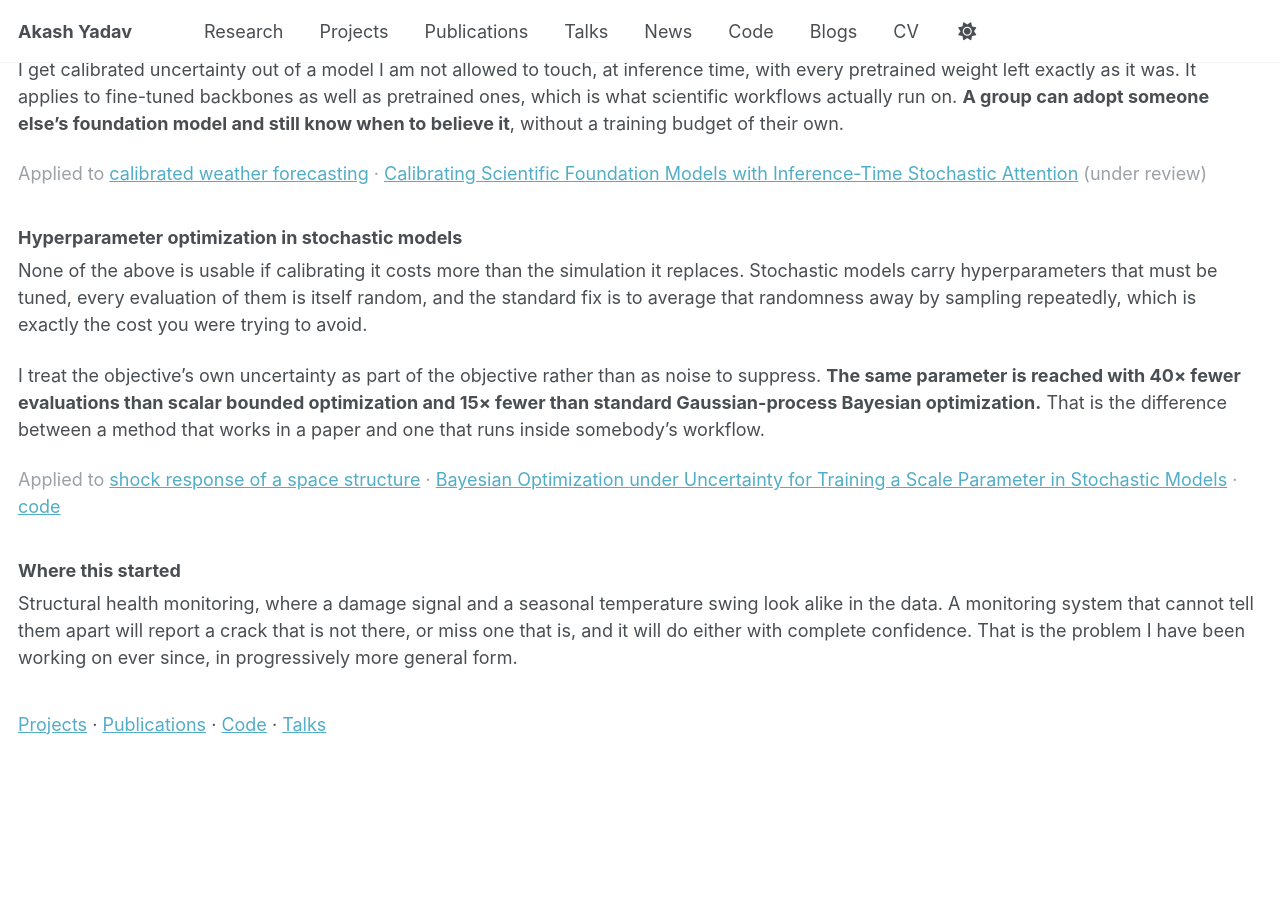
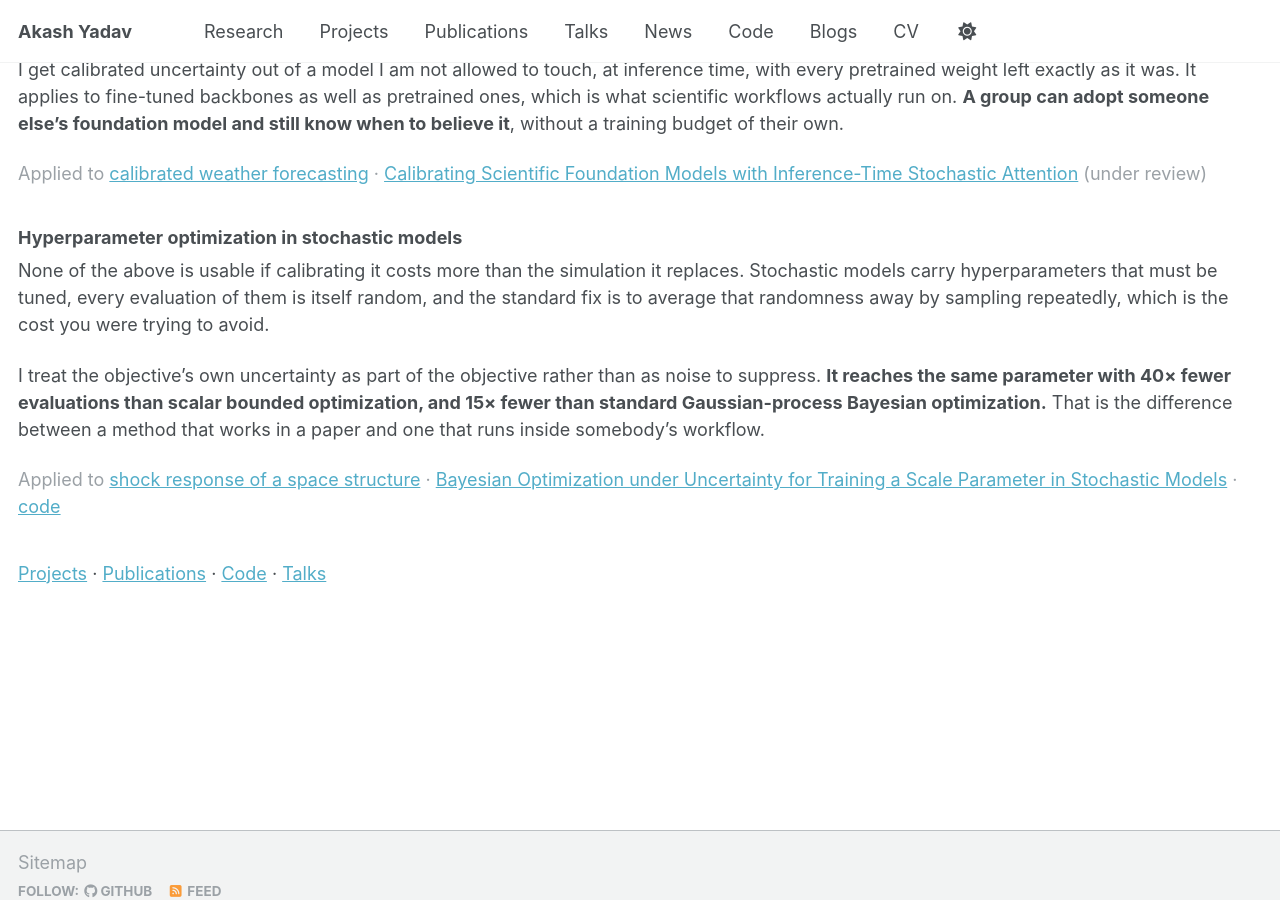
Before and after one commit to akashyadav0210/akashyadav0210.github.io, a Jekyll site: the page built from _pages/research.md, in a window 1280 px wide and 900 px high, scrolled down 1248 px. Built offline with Jekyll 4.4.1, drawn with Linux system fonts in a browser that asks for light colours; some of the changed text lies outside the part shown.

Commit message:
Thorough writing pass: cut duplication, filler and one weak passive
- Remove 'Where this started' from /research/. The homepage already tells the
  structural-health-monitoring origin story in almost the same words, and
  /projects/ now carries that work properly as its own project, so the site
  was telling it three times.
- De-duplicate two sentences that appeared near-verbatim on both /research/
  and /projects/ ('which is what scientific workflows actually run on', and
  'including at locations and quantities never observed').
- Trim filler intensifiers: 'actually' 4 -> 1, 'exactly' 3 -> 1.
- Flip the headline result to active voice. 'The same parameter is reached
  with 40x fewer evaluations' hid the agent in the one sentence where the
  reader most wants to know who did it; now 'It reaches the same parameter
  with 40x fewer evaluations'.

Voice across /research/ and /projects/ is now 10% first-person active and 5%
passive, with the remaining passives in places where the actor is genuinely
irrelevant.

```diff
--- a/_pages/research.md
+++ b/_pages/research.md
@@ -49,20 +49,12 @@ I get calibrated uncertainty out of a model I am not allowed to touch, at infere
 
 ### Hyperparameter optimization in stochastic models
 
-None of the above is usable if calibrating it costs more than the simulation it replaces. Stochastic models carry hyperparameters that must be tuned, every evaluation of them is itself random, and the standard fix is to average that randomness away by sampling repeatedly, which is exactly the cost you were trying to avoid.
+None of the above is usable if calibrating it costs more than the simulation it replaces. Stochastic models carry hyperparameters that must be tuned, every evaluation of them is itself random, and the standard fix is to average that randomness away by sampling repeatedly, which is the cost you were trying to avoid.
 
-I treat the objective's own uncertainty as part of the objective rather than as noise to suppress. **The same parameter is reached with 40× fewer evaluations than scalar bounded optimization and 15× fewer than standard Gaussian-process Bayesian optimization.** That is the difference between a method that works in a paper and one that runs inside somebody's workflow.
+I treat the objective's own uncertainty as part of the objective rather than as noise to suppress. **It reaches the same parameter with 40× fewer evaluations than scalar bounded optimization, and 15× fewer than standard Gaussian-process Bayesian optimization.** That is the difference between a method that works in a paper and one that runs inside somebody's workflow.
 
 <p class="rp-key">Applied to <a href="{{ base_path }}/projects/#space-structure">shock response of a space structure</a> · <a href="https://doi.org/10.1061/AJRUA6.RUENG-1854">Bayesian Optimization under Uncertainty for Training a Scale Parameter in Stochastic Models</a> · <a href="https://github.com/UQUH/SO-BO-scale">code</a></p>
 
 </div>
 
-<div class="rp-entry" markdown="1">
-
-### Where this started
-
-Structural health monitoring, where a damage signal and a seasonal temperature swing look alike in the data. A monitoring system that cannot tell them apart will report a crack that is not there, or miss one that is, and it will do either with complete confidence. That is the problem I have been working on ever since, in progressively more general form.
-
-</div>
-
 [Projects]({{ base_path }}/projects/) · [Publications]({{ base_path }}/publications/) · [Code]({{ base_path }}/code/) · [Talks]({{ base_path }}/talks/)
```
Also changed, not shown: other parts of _pages/research.md (+1 -1 lines), _pages/projects.md (+3 -3 lines).
